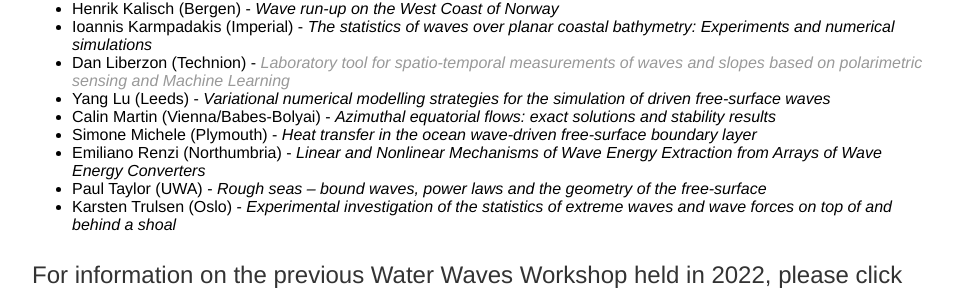
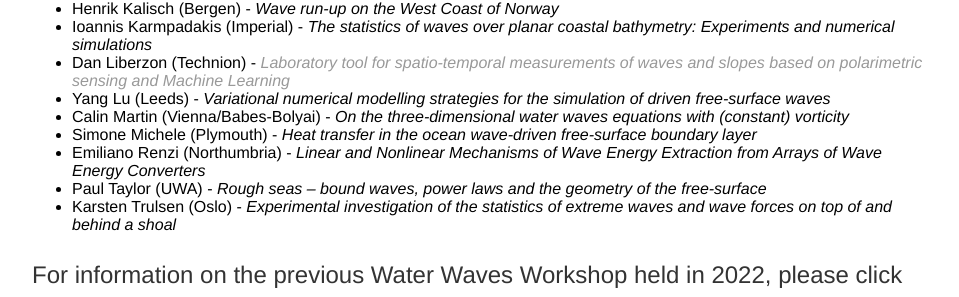
Before and after one commit to rstuhlmeier/rstuhlmeier.github.io, a Jekyll site: the page built from conferences/workshop2024.html, in a window 1280 px wide. Shown: the part 973-1270 px from the top of the page, without its empty margins (160-1119 px from the left). Built offline with Jekyll 4.4.1, drawn with Linux system fonts in a browser that asks for light colours.

Commit message:
Update workshop2024.html

```diff
--- a/conferences/workshop2024.html
+++ b/conferences/workshop2024.html
@@ -24,7 +24,7 @@ title: Workshop Water Waves 2024 - Mathematical Theory and Applications
     <li>Ioannis Karmpadakis (Imperial) - <i>The statistics of waves over planar coastal bathymetry: Experiments and numerical simulations</i></li>
     <li>Dan Liberzon (Technion) - <i><a href="D_Liberzon_Abstract.pdf">Laboratory tool for spatio-temporal measurements of waves and slopes based on polarimetric sensing and Machine Learning</a></i></li>
     <li>Yang Lu (Leeds) - <i>Variational numerical modelling strategies for the simulation of driven free-surface waves</i></li>
-    <li>Calin Martin (Vienna/Babes-Bolyai) - <i>Azimuthal equatorial flows: exact solutions and stability results</i></li>
+    <li>Calin Martin (Vienna/Babes-Bolyai) - <i>On the three-dimensional water waves equations with (constant) vorticity</i></li>
     <li>Simone Michele (Plymouth) - <i>Heat transfer in the ocean wave-driven free-surface boundary layer</i></li>
     <li>Emiliano Renzi (Northumbria) - <i> Linear and Nonlinear Mechanisms of Wave Energy Extraction from Arrays of Wave Energy Converters</i></li>
     <li>Paul Taylor (UWA) - <i>Rough seas – bound waves, power laws and the geometry of the free-surface</i></li>
```
